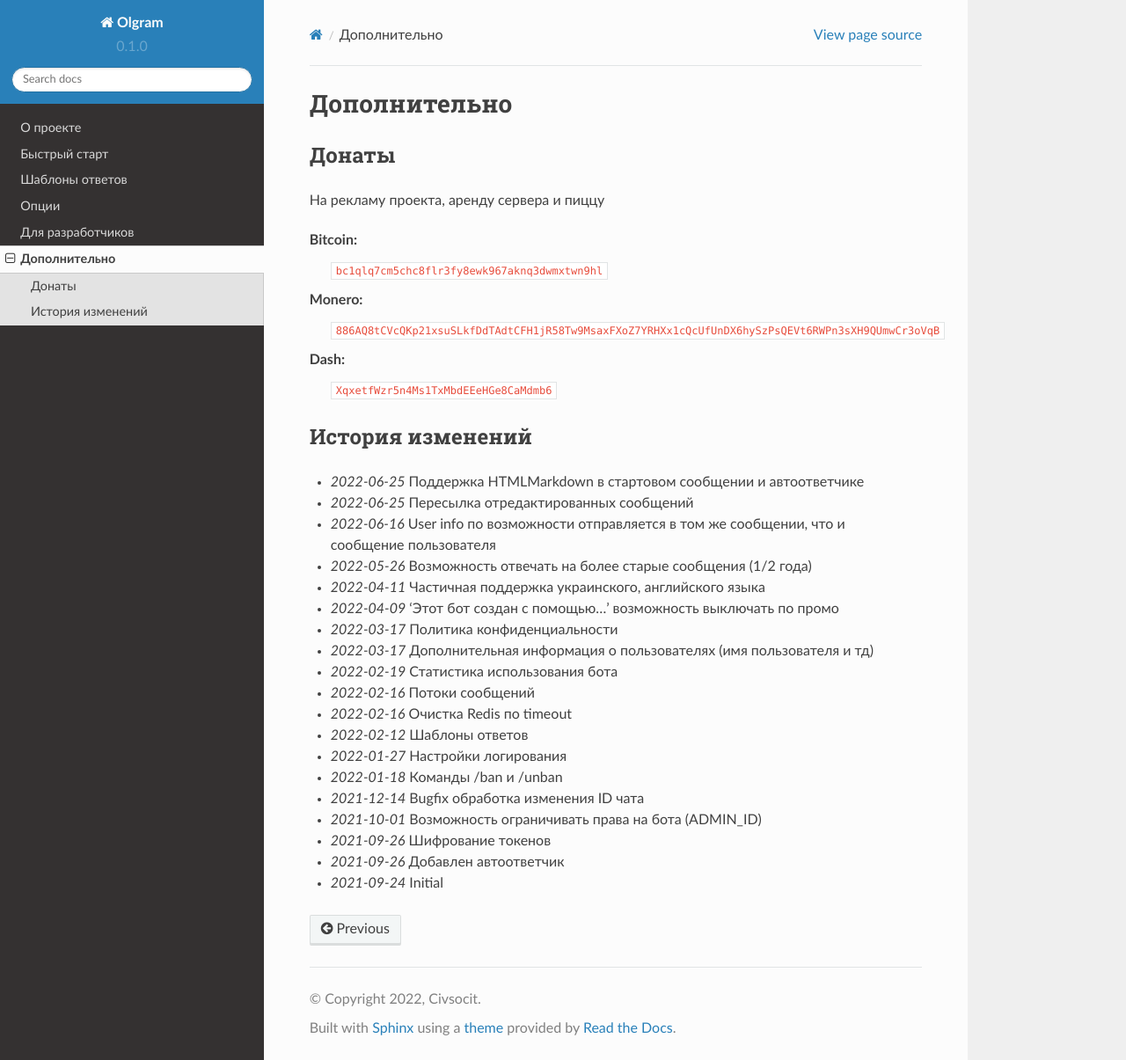
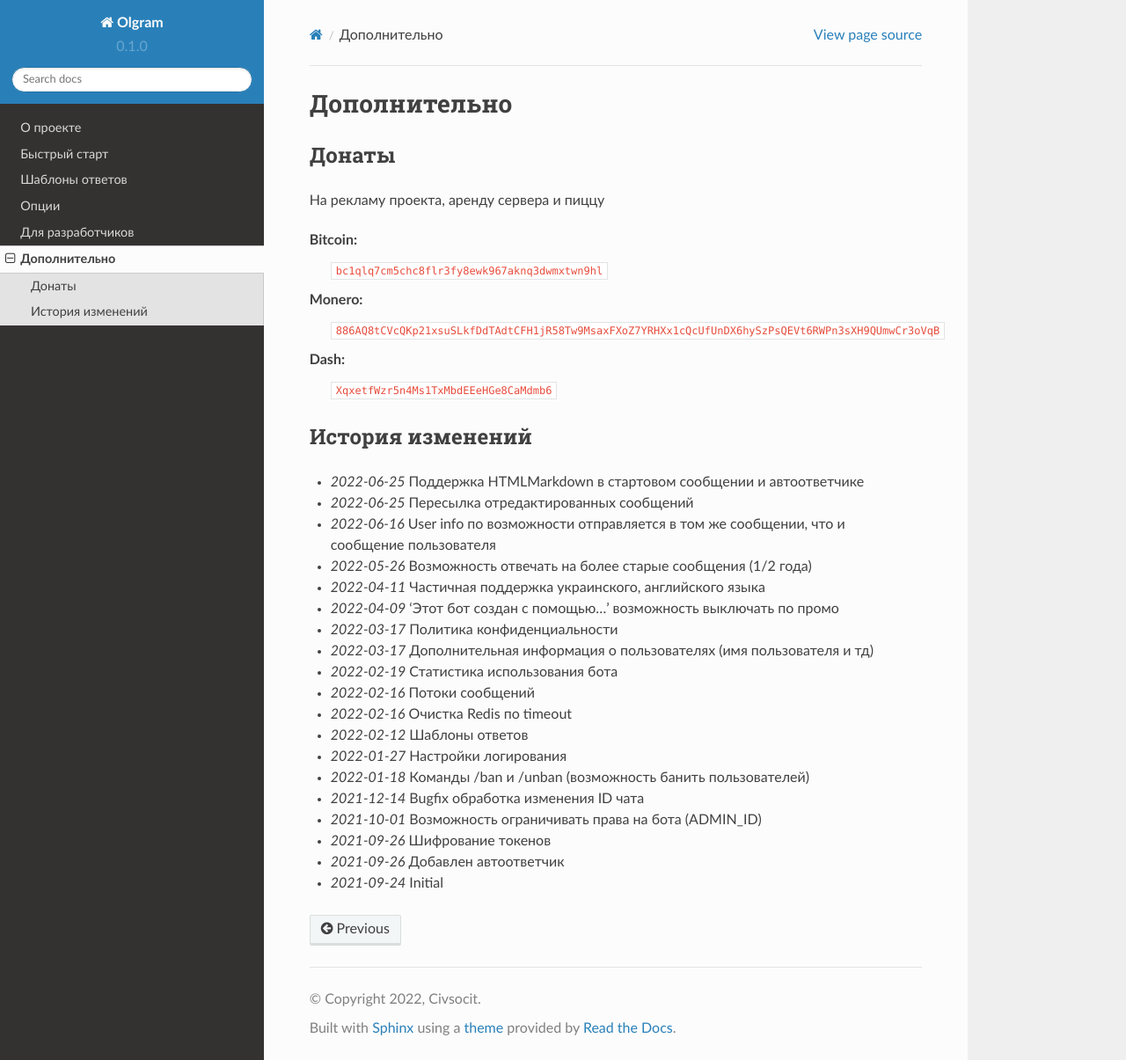
Before and after one commit to python-hi/olgram-chinese, a Sphinx documentation site: the page built from docs/source/additional.rst, in a window 1280 px wide and 1205 px high. Shown: the whole window at 88% size. Built offline with Sphinx 7.4.7 and the Read the Docs theme 2.0.0, drawn with Linux system fonts in a browser that asks for light colours.

Commit message:
changelogs

```diff
--- a/docs/source/additional.rst
+++ b/docs/source/additional.rst
@@ -32,7 +32,7 @@ Dash:
 - `2022-02-16` Очистка Redis по timeout
 - `2022-02-12` Шаблоны ответов
 - `2022-01-27` Настройки логирования
-- `2022-01-18` Команды /ban и /unban
+- `2022-01-18` Команды /ban и /unban (возможность банить пользователей)
 - `2021-12-14` Bugfix обработка изменения ID чата
 - `2021-10-01` Возможность ограничивать права на бота (ADMIN_ID)
 - `2021-09-26` Шифрование токенов
```
